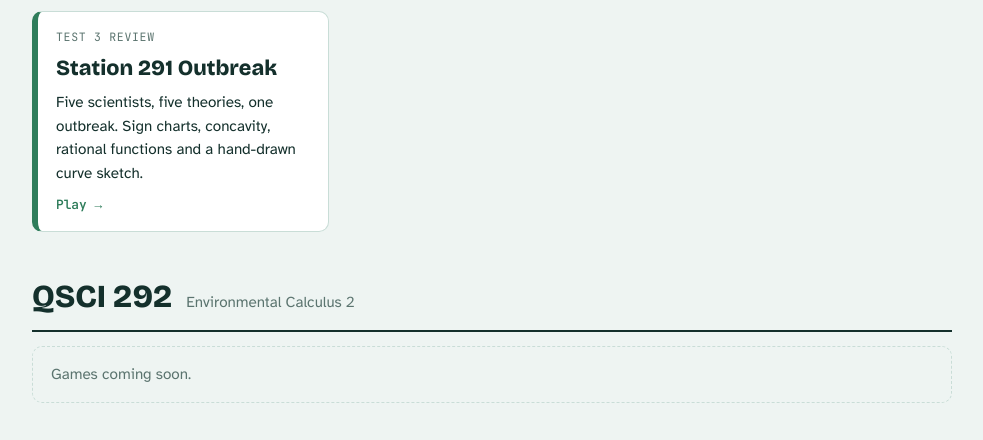
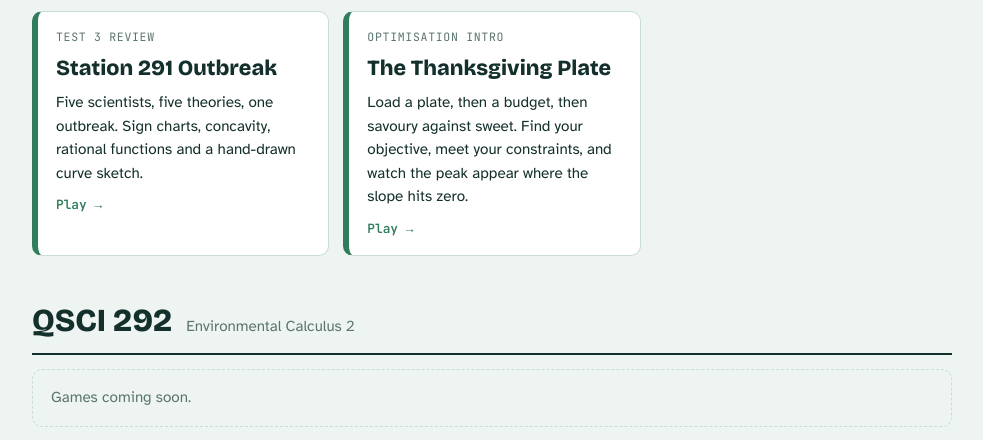
Before and after one commit to gajsivandran/calc_games, a plain HTML site: page index.html in a window 1280 px wide. Shown: the part 642-1082 px from the top of the page, without its empty margins (148-1131 px from the left). Drawn offline with nearby package versions, Linux system fonts and the light colour scheme.

Commit message:
Update index.html

```diff
--- a/index.html
+++ b/index.html
@@ -75,6 +75,13 @@ footer{font-size:.85rem;color:var(--muted);border-top:1px solid var(--line);padd
         <p>Five scientists, five theories, one outbreak. Sign charts, concavity, rational functions and a hand-drawn curve sketch.</p>
         <span class="go">Play →</span>
       </a>
+
+      <a class="card" href="games/thanksgiving-plate.html">
+        <span class="meta">Optimisation intro</span>
+        <h3>The Thanksgiving Plate</h3>
+        <p>Load a plate, then a budget, then savoury against sweet. Find your objective, meet your constraints, and watch the peak appear where the slope hits zero.</p>
+        <span class="go">Play →</span>
+      </a>
     </div>
   </section>
 
```
